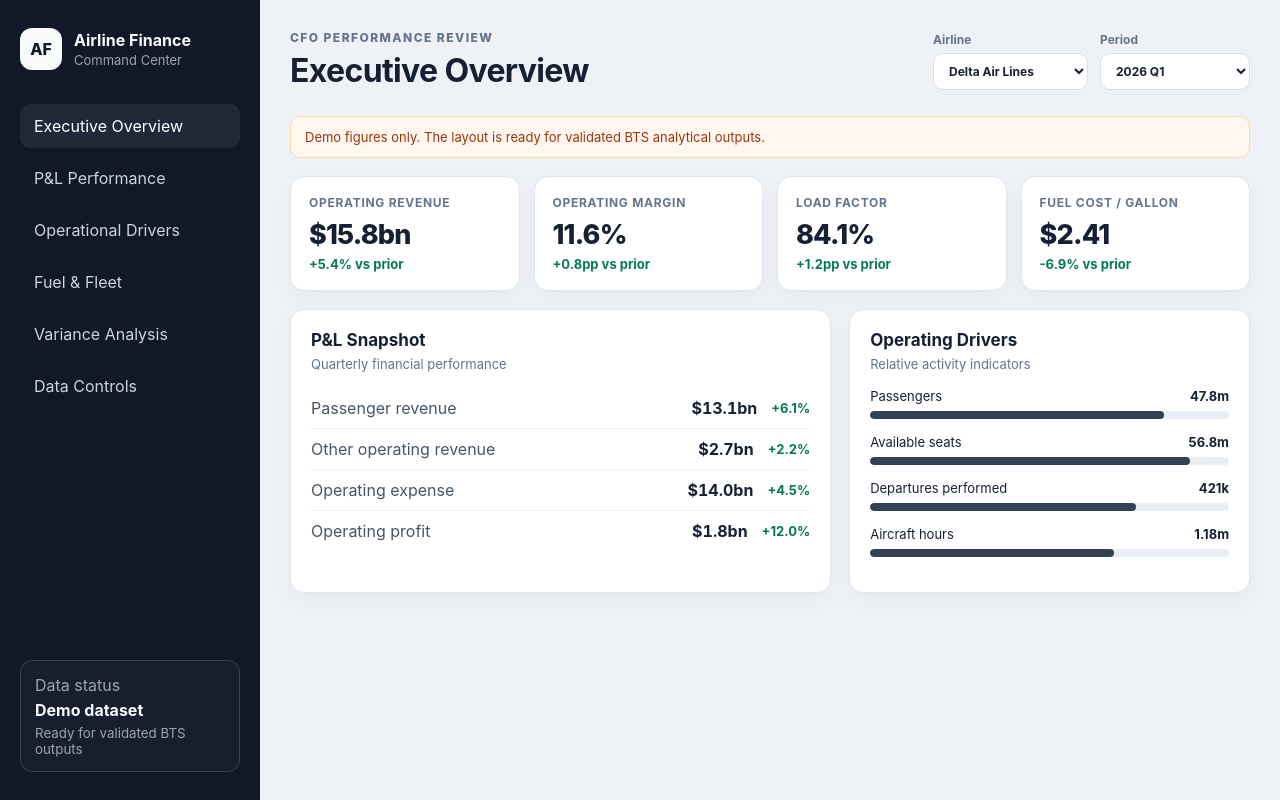
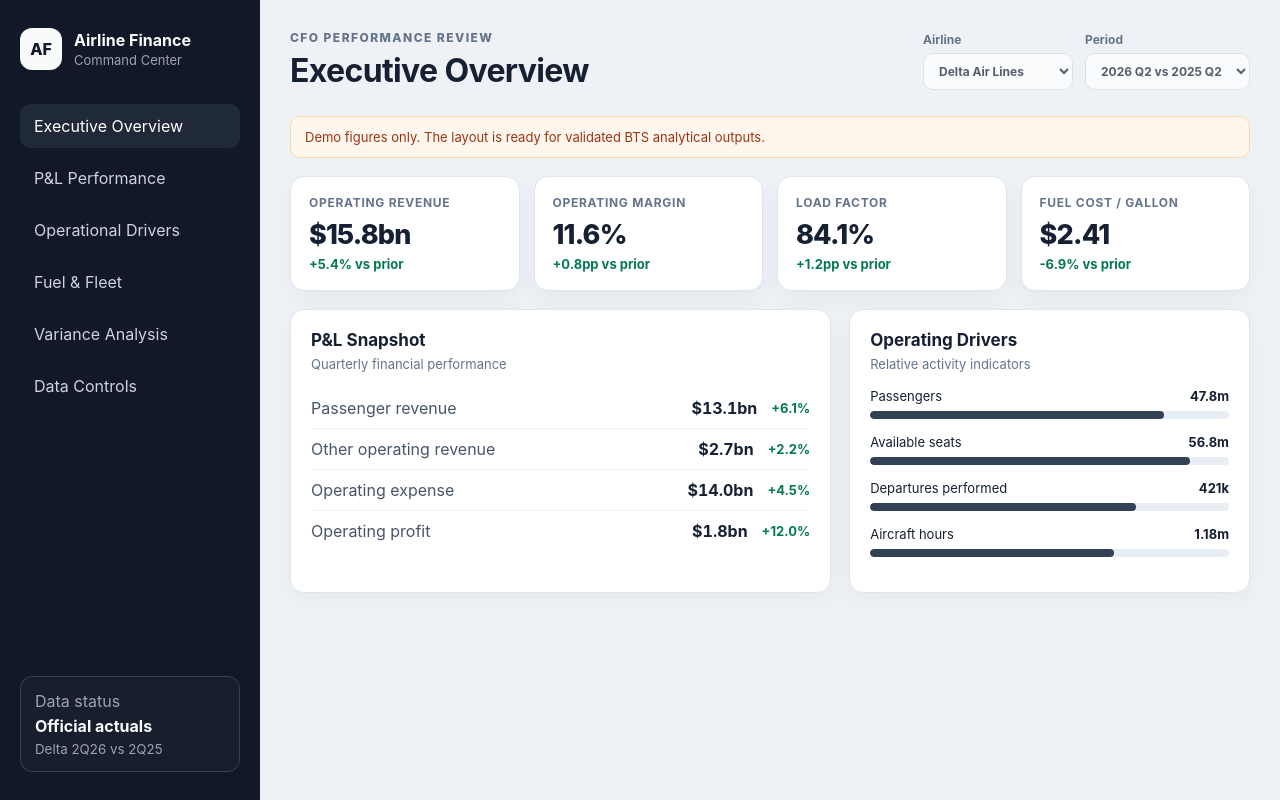
Before and after one commit to raul-s-c/airline-finance-command-center, a plain HTML site: page web/index.html in a window 1280 px wide. Drawn offline with Linux system fonts and the light colour scheme.

Commit message:
feat: switch dashboard controls to real Delta actuals

```diff
--- a/web/index.html
+++ b/web/index.html
@@ -28,8 +28,8 @@
 
         <div class="sidebar-note">
           <span>Data status</span>
-          <strong>Demo dataset</strong>
-          <small>Ready for validated BTS outputs</small>
+          <strong>Official actuals</strong>
+          <small>Delta 2Q26 vs 2Q25</small>
         </div>
       </aside>
 
@@ -42,18 +42,14 @@
           <div class="filters">
             <label>
               Airline
-              <select id="airline-select">
+              <select id="airline-select" disabled>
                 <option value="DL">Delta Air Lines</option>
-                <option value="AA">American Airlines</option>
-                <option value="UA">United Airlines</option>
-                <option value="WN">Southwest Airlines</option>
               </select>
             </label>
             <label>
               Period
-              <select id="period-select">
-                <option value="2026-Q1">2026 Q1</option>
-                <option value="2025-Q4">2025 Q4</option>
+              <select id="period-select" disabled>
+                <option value="2026-Q2">2026 Q2 vs 2025 Q2</option>
               </select>
             </label>
           </div>
```
